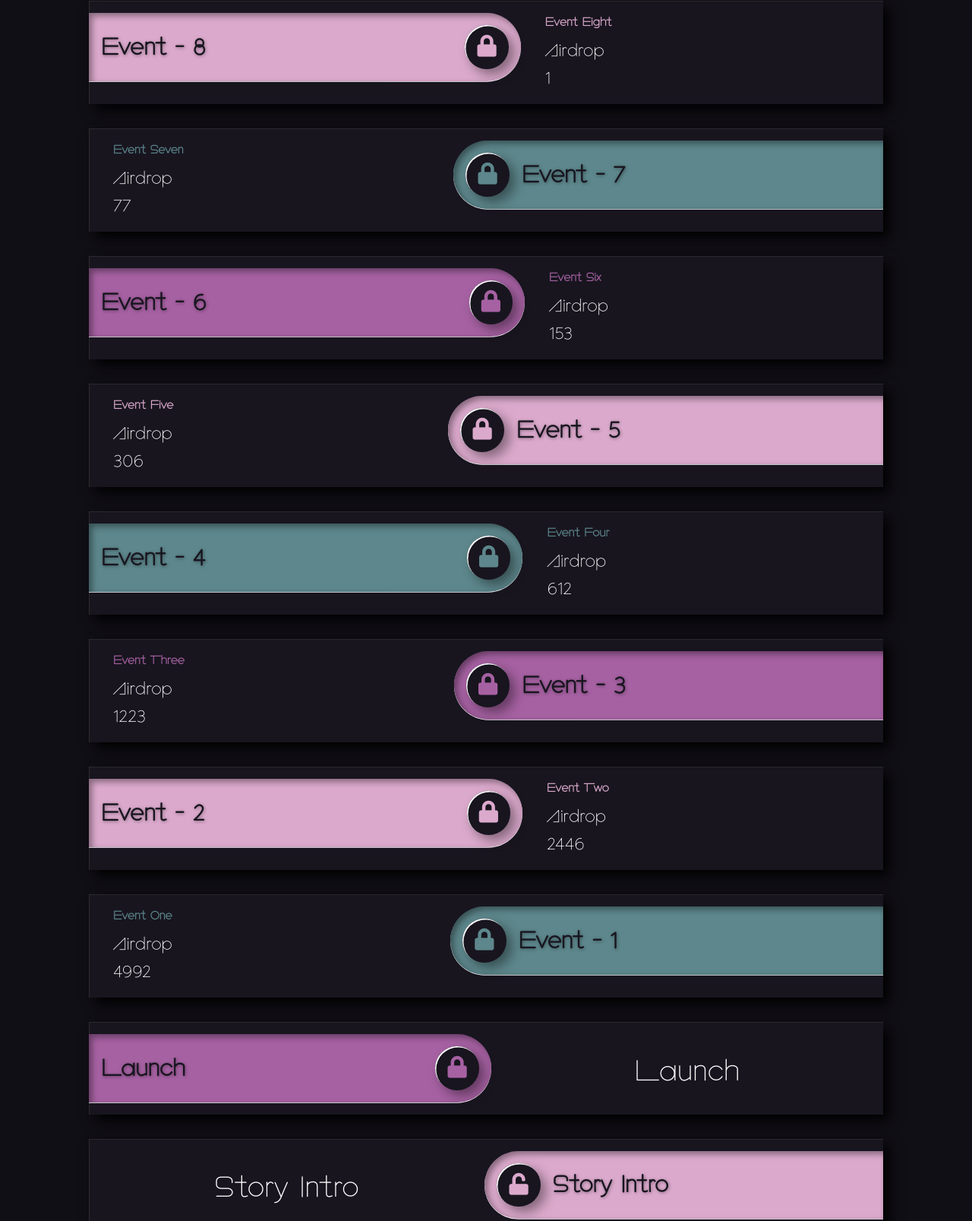
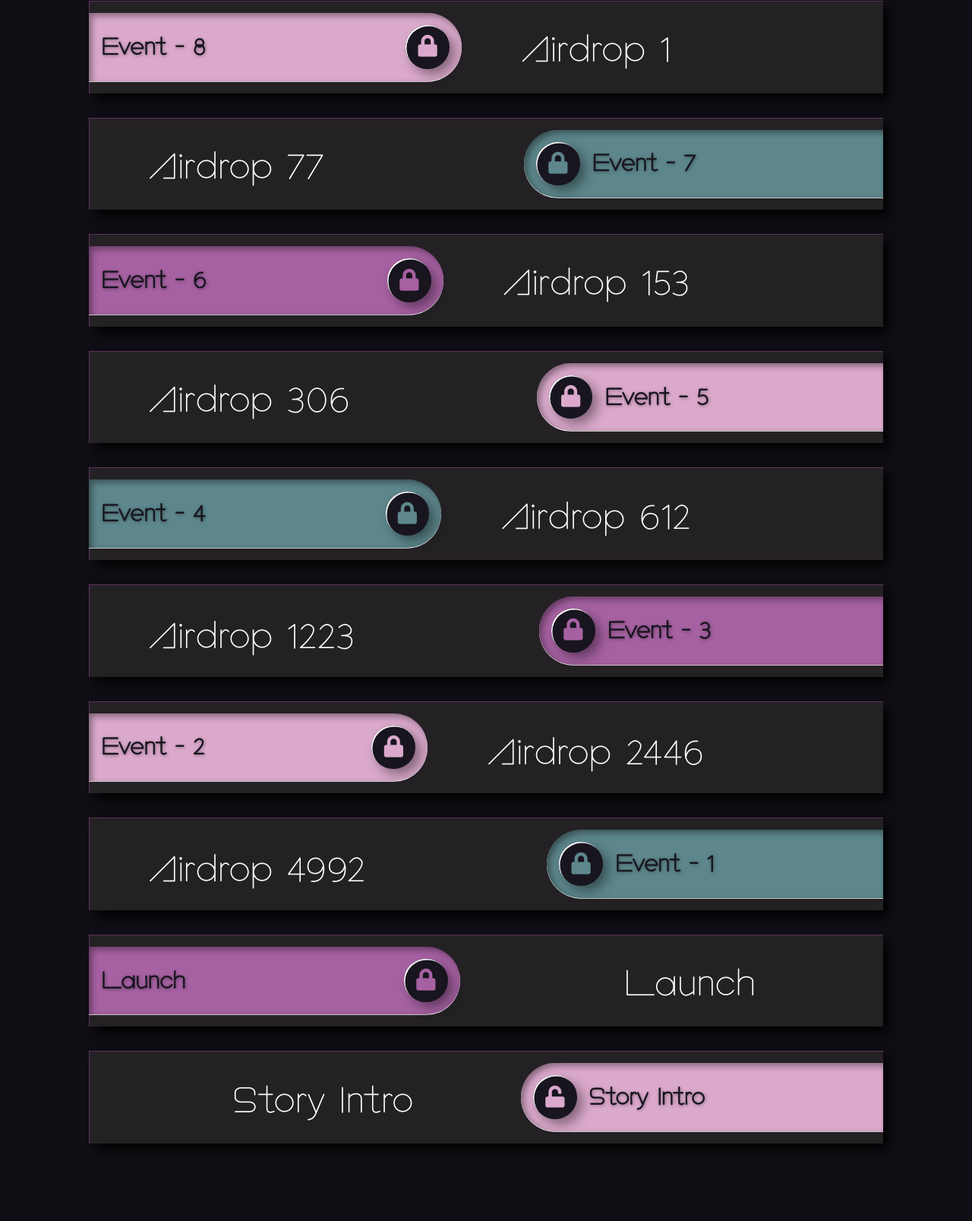
Before and after one commit to Frogbid/The-Moon-Society-Old, a plain HTML site: page index.html in a window 1280 px wide. Shown: the part 271-1878 px from the top of the page at 76% size. Drawn offline with Linux system fonts and the light colour scheme; files whose address does not match are found by name.

Commit message:
Color Change

```diff
--- a/assets/css/style3.css
+++ b/assets/css/style3.css
@@ -37,10 +37,10 @@ body {
     padding: 1em 2em 1em 0;
     row-gap: 0.5em;
     column-gap: 2em;
-    box-shadow: 0.5em 0.5em 1em rgb(0 0 0), inset 0.05em 0.05em rgb(50 50 50);
+    box-shadow: 0.5em 0.5em 1em rgb(0 0 0), inset 0.05em 0.05em rgb(112 59 109);
     counter-increment: ol-cards-counter -1;
     text-align: left;
-    background-color: var(--ol-cards-color-bg);
+    background-color: #242124;
 }
 
 .ol-cards.alternate li:nth-child(even) {
--- a/assets/css/style4.css
+++ b/assets/css/style4.css
@@ -118,7 +118,33 @@ h2 {
 .circle-big .progress {
     fill: none;
     stroke-width: 10px;
-    stroke: #9a0fe0;
+    stroke: #5d878c;
+    stroke-linecap: round;
+    stroke-dasharray: 326.56;
+    stroke-dashoffset: 60;
+    transform: rotate(-90deg);
+    transform-origin: 50% 50%;
+    -webkit-animation: big 1.5s ease-in-out;
+    animation: big 1.5s ease-in-out;
+}
+
+.circle-big .progress1 {
+    fill: none;
+    stroke-width: 10px;
+    stroke: #A661A2FF;
+    stroke-linecap: round;
+    stroke-dasharray: 326.56;
+    stroke-dashoffset: 60;
+    transform: rotate(-90deg);
+    transform-origin: 50% 50%;
+    -webkit-animation: big 1.5s ease-in-out;
+    animation: big 1.5s ease-in-out;
+}
+
+.circle-big .progress2 {
+    fill: none;
+    stroke-width: 10px;
+    stroke: #DBA9CCFF;
     stroke-linecap: round;
     stroke-dasharray: 326.56;
     stroke-dashoffset: 60;
--- a/index.html
+++ b/index.html
@@ -57,81 +57,69 @@
         <ol class="ol-cards alternate">
             <li style="--ol-cards-color-accent:#dba9cc">
                 <div class="step"><i class="fas fa-lock"></i></div>
-                <div class="title">Event Eight</div>
+                <div class="title"></div>
                 <div class="content">
-                    Airdrop
-                    <br>
-                    <span>1</span>
+                    <span class="pl-5" style="font-size:50px;">Airdrop 1</span>
                 </div>
             </li>
             <li style="--ol-cards-color-accent:#5d878c">
                 <div class="step"><i class="fas fa-lock"></i></div>
-                <div class="title">Event Seven</div>
-                <div class="content">Airdrop
-                    <br>
-                    <span>77</span>
+                <div class="title"></div>
+                <div class="content">
+                    <span class="pl-5" style="font-size:50px;">Airdrop 77</span>
                 </div>
             </li>
             <li style="--ol-cards-color-accent:#a661a2">
                 <div class="step"><i class="fas fa-lock"></i></div>
-                <div class="title">Event Six</div>
-                <div class="content">Airdrop
-                    <br>
-                    <span>153</span>
+                <div class="title"></div>
+                <div class="content">
+                    <span class="pl-5" style="font-size:50px;">Airdrop 153</span>
                 </div>
             </li>
             <li style="--ol-cards-color-accent:#dba9cc">
                 <div class="step"><i class="fas fa-lock"></i></div>
-                <div class="title">Event Five</div>
-                <div class="content">Airdrop
-                    <br>
-                    <span>306</span>
+                <div class="title"></div>
+                <div class="content">
+                    <span class="pl-5" style="font-size:50px;">Airdrop 306</span>
                 </div>
             </li>
             <li style="--ol-cards-color-accent:#5d878c">
                 <div class="step"><i class="fas fa-lock"></i></div>
-                <div class="title">Event Four</div>
-                <div class="content">Airdrop
-                    <br>
-                    <span>612</span>
+                <div class="title"></div>
+                <div class="content">
+                    <span class="pl-5" style="font-size:50px;">Airdrop 612</span>
                 </div>
             </li>
             <li style="--ol-cards-color-accent:#a661a2">
                 <div class="step"><i class="fas fa-lock"></i></div>
-                <div class="title">Event Three</div>
-                <div class="content">Airdrop
-                    <br>
-                    <span>1223</span>
+                <div class="content">
+                    <span class="pl-5" style="font-size:50px;">Airdrop 1223</span>
                 </div>
             </li>
             <li style="--ol-cards-color-accent:#dba9cc">
                 <div class="step"><i class="fas fa-lock"></i></div>
-                <div class="title">Event Two</div>
-                <div class="content">Airdrop
-                    <br>
-                    <span>2446</span>
+                <div class="content">
+                    <span class="pl-5" style="font-size:50px;">Airdrop 2446</span>
                 </div>
             </li>
             <li style="--ol-cards-color-accent:#5d878c">
                 <div class="step"><i class="fas fa-lock"></i></div>
-                <div class="title">Event One</div>
-                <div class="content">Airdrop
-                    <br>
-                    <span>4992</span>
+                <div class="content">
+                    <span class="pl-5" style="font-size:50px;">Airdrop 4992</span>
                 </div>
             </li>
             <li style="--ol-cards-color-accent:#a661a2">
                 <div class="step" id="launch"><i class="fas fa-lock"></i></div>
                 <div class="title"></div>
-                <div class="content text-center" style="font-size: 40px">
-                    Launch
+                <div class="content text-center">
+                    <span class="pl-5" style="font-size:50px;">Launch</span>
                 </div>
             </li>
             <li style="--ol-cards-color-accent:#dba9cc">
                 <div class="step" id="story_intro"><i class="fas fa-unlock"></i></div>
                 <div class="title"></div>
-                <div class="content text-center" style="font-size: 40px">
-                    Story Intro
+                <div class="content text-center">
+                    <span class="pl-5" style="font-size:50px;">Story Intro</span>
                 </div>
             </li>
         </ol>
@@ -194,7 +182,8 @@
                 </div>
 
                 <div class="tag__item play blue" style="padding: 20px;">
-                    <a class="btn btn-primary btn-lg custom-button" href="#">Mint</a>
+                    <a class="btn btn-primary btn-lg custom-button" style="margin-left:200px
+    " href="#">Mint</a>
                 </div>
 
             </div>
```
